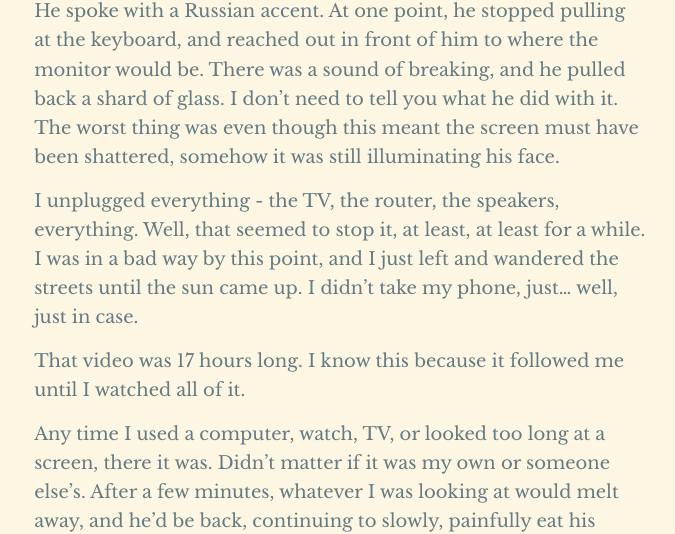
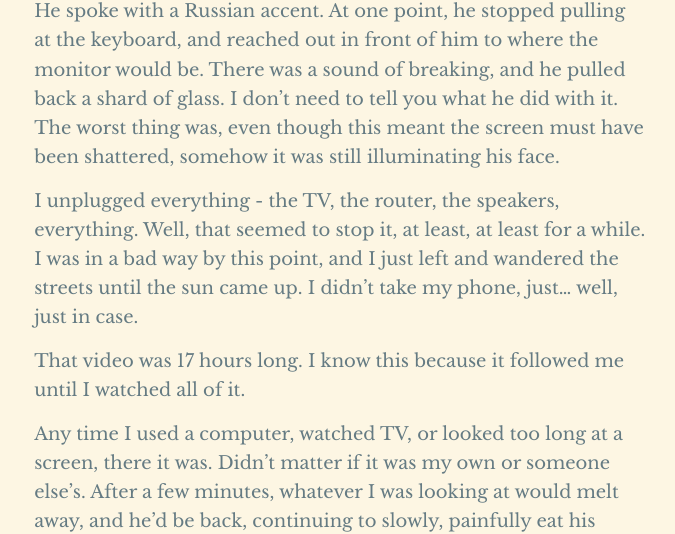
Before and after one commit to Snarp/magnus_archives_transcripts, a Jekyll site: the page built from _posts/2017-05-17-065.md, in a window 1280 px wide and 1400 px high, scrolled down 10680 px. Shown: the part 260-794 px from the top of the window, without its empty margins (289-964 px from the left). Built offline with Jekyll 4.4.1, drawn with Linux system fonts in a browser that asks for light colours; some web fonts are replaced; some of the changed text lies outside the part shown.

Commit message:
[Savescum auto-commit.]

```diff
--- a/_posts/2017-05-17-065.md
+++ b/_posts/2017-05-17-065.md
@@ -183,7 +185,7 @@ They weren't static, either, but changing and scrolling, and um, and it's gonna
 
 It was making my eyes hurt to watch, and I started to feel dizzy... but I couldn't bring myself to look away.
 
-Even then, I thought I was just looking at a very well-done horror set piece, especially when I started to notice a handful of English words popping into the wall of shifting text, for a second or two at time. One of them read "helphelphelp", all run together, and another, "it peels my mind like knives."
+Even then, I thought I was just looking at a very well-done horror set piece, especially when I started to notice a handful of English words popping into the wall of shifting text, for a second or two at a time. One of them read "helphelphelp", all run together, and another, "it peels my mind like knives."
 
 My mouth was dry, and my hands were shaking, but even then all I could think was _[laugh]_ how *good* this was. I was genuinely impressed by how unsettled it was making me.
 
@@ -215,13 +217,13 @@ I couldn't make out much through the mess he'd made of his mouth, and what I cou
 
 He said that a lot. "It's cold" and "it hurts."
 
-He spoke with a Russian accent. At one point, he stopped pulling at the keyboard, and reached out in front of him to where the monitor would be. There was a sound of breaking, and he pulled back a shard of glass. I don't need to tell you what he did with it. The worst thing was even though this meant the screen must have been shattered, somehow it was still illuminating his face.
+He spoke with a Russian accent. At one point, he stopped pulling at the keyboard, and reached out in front of him to where the monitor would be. There was a sound of breaking, and he pulled back a shard of glass. I don't need to tell you what he did with it. The worst thing was, even though this meant the screen must have been shattered, somehow it was still illuminating his face.
 
 I unplugged everything - the TV, the router, the speakers, everything. Well, that seemed to stop it, at least, at least for a while. I was in a bad way by this point, and I just left and wandered the streets until the sun came up. I didn't take my phone, just... well, just in case.
 
 That video was 17 hours long. I know this because it followed me until I watched all of it.
 
-Any time I used a computer, watch, TV, or looked too long at a screen, there it was.  Didn't matter if it was my own or someone else's. After a few minutes, whatever I was looking at would melt away, and he'd be back, continuing to slowly, painfully eat his computer.
+Any time I used a computer, watched TV, or looked too long at a screen, there it was.  Didn't matter if it was my own or someone else's. After a few minutes, whatever I was looking at would melt away, and he'd be back, continuing to slowly, painfully eat his computer.
 
 I tried to show it to a friend once, but he just looked at me like I was playing some weird joke. Only I could see it, apparently. I don't want to be mad. I don't think I am. But there's no way really to know, is there?
 
@@ -483,7 +485,7 @@ No.
 
 #### TIM
 
-I um, suppose I'll see you later.
+I, um, suppose I'll see you later.
 
 #### ARCHIVIST
 
```
Also changed, not shown: other parts of _posts/2017-05-17-065.md (+4 -2 lines).
